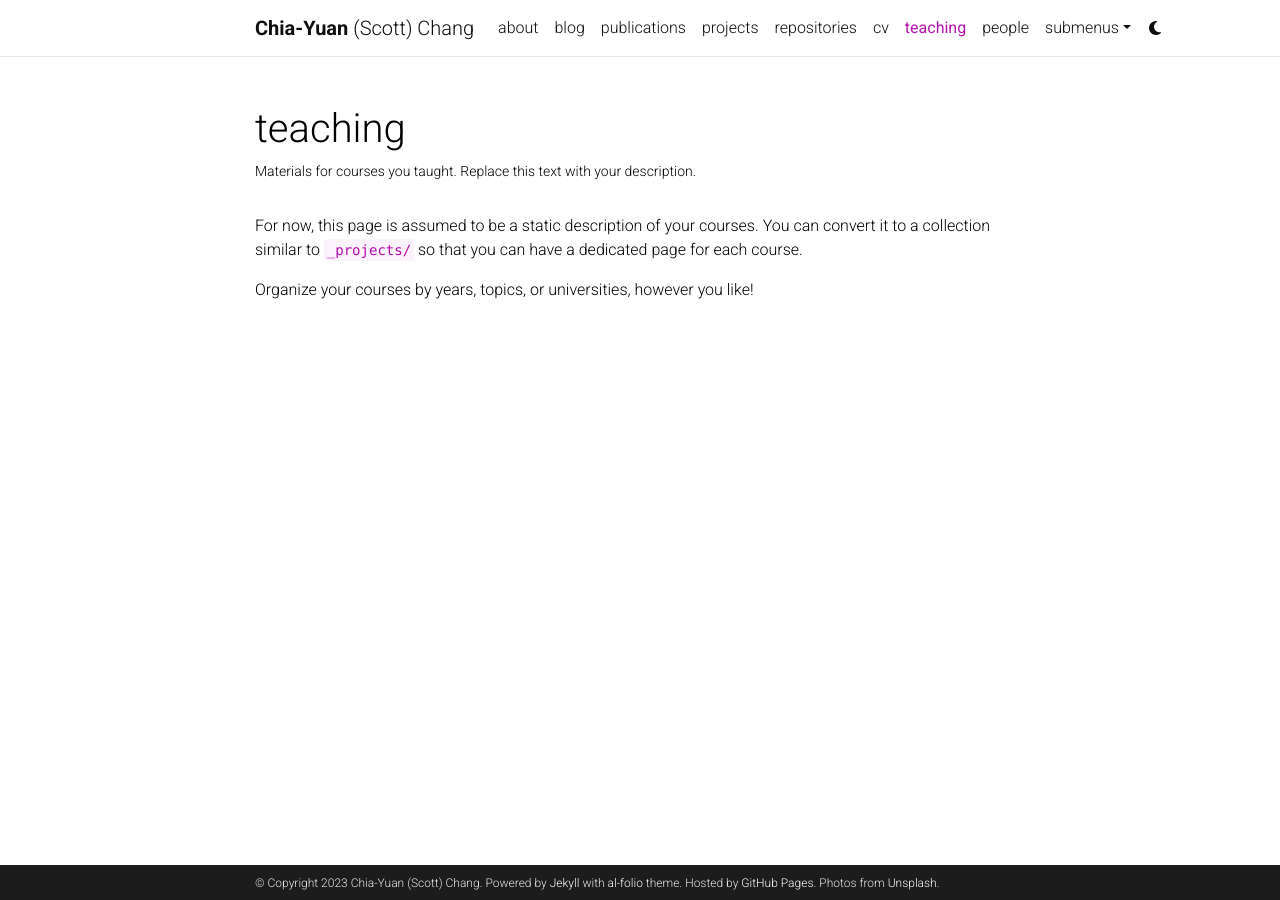
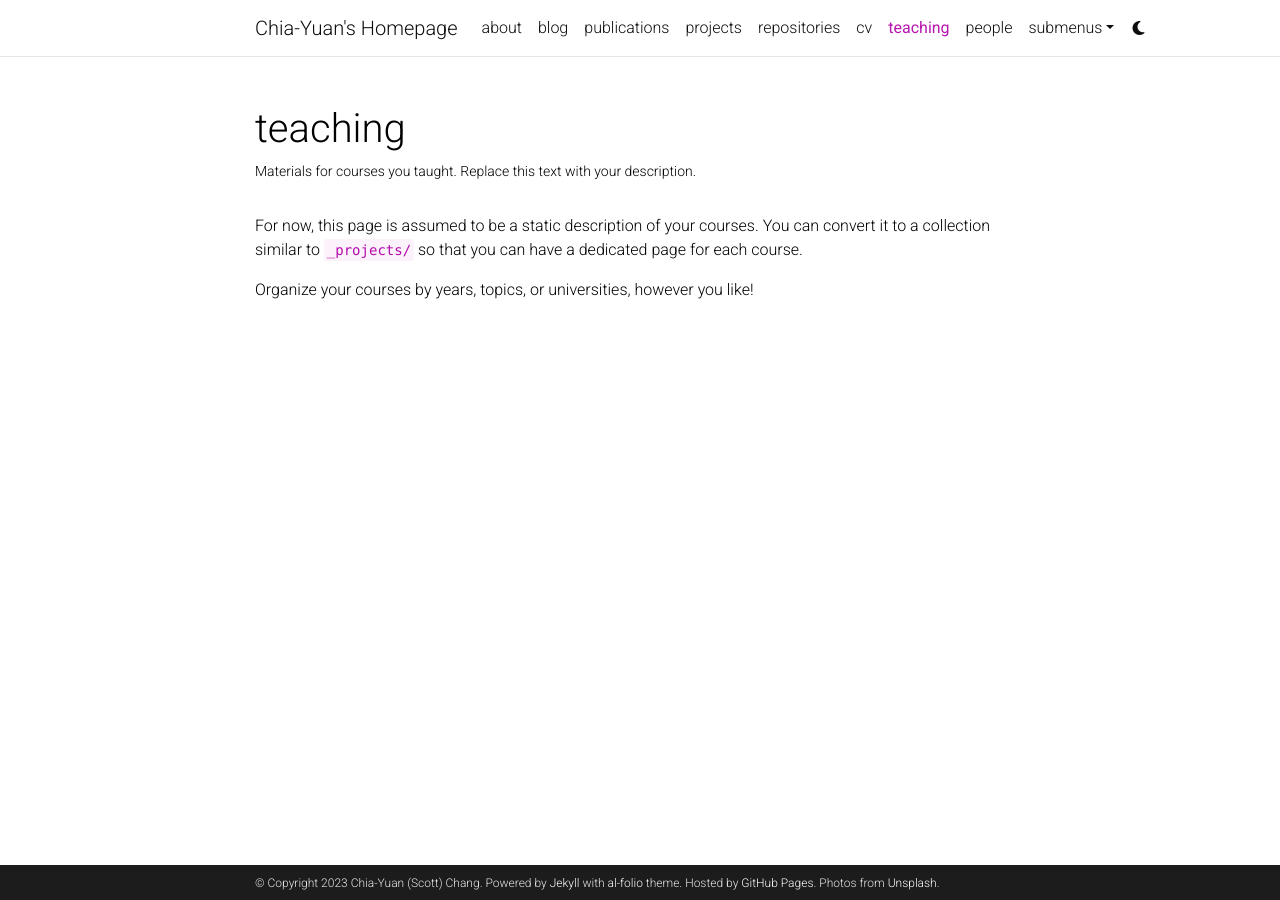
Before and after one commit to z76316/z76316.github.io, a Jekyll site: the page built from _pages/teaching.md, in a window 1280 px wide. Built offline with Jekyll 4.4.1, drawn with Linux system fonts in a browser that asks for light colours; comment, search, counter and statistics services are not loaded; a style sheet for code colours, icons or effects is not loaded.

Commit message:
update title

```diff
--- a/_config.yml
+++ b/_config.yml
@@ -2,7 +2,7 @@
 # Site settings
 # -----------------------------------------------------------------------------
 
-title: blank # the website title (if blank, full name will be used instead)
+title: Chia-Yuan's Homepage # the website title (if blank, full name will be used instead)
 first_name: Chia-Yuan
 middle_name: (Scott)
 last_name: Chang
```
